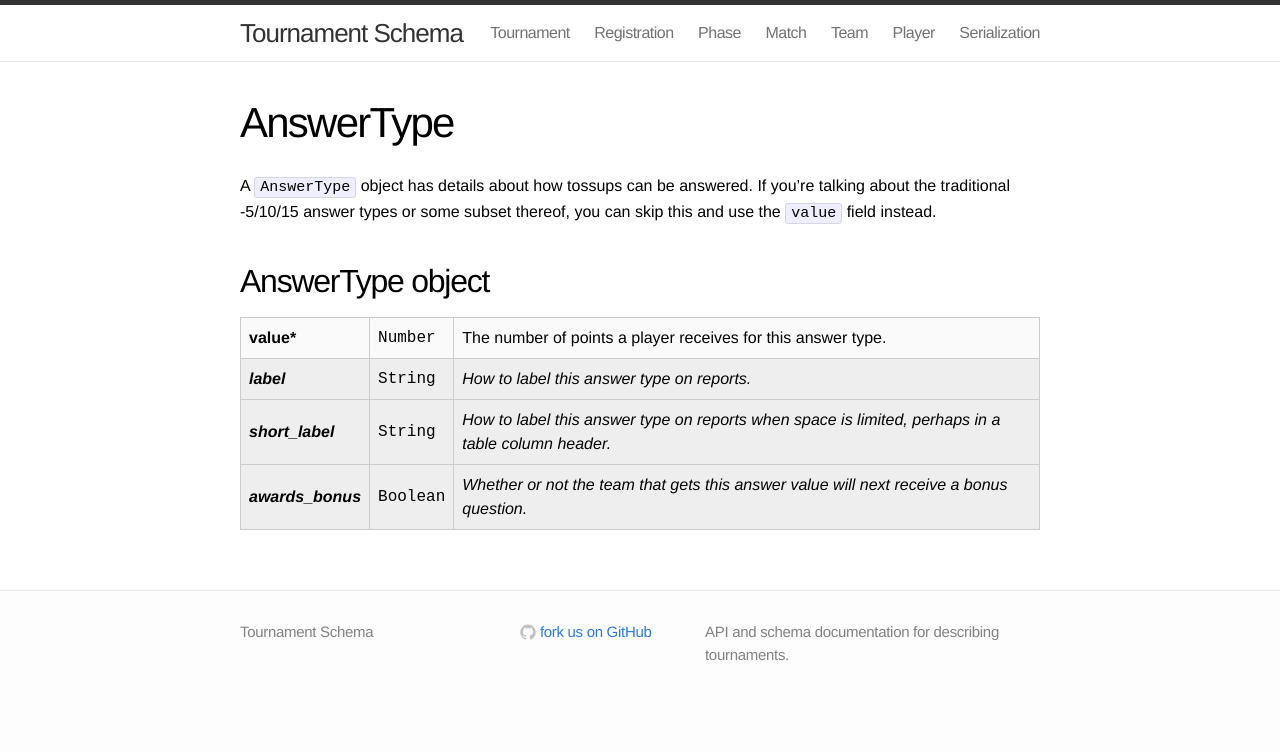
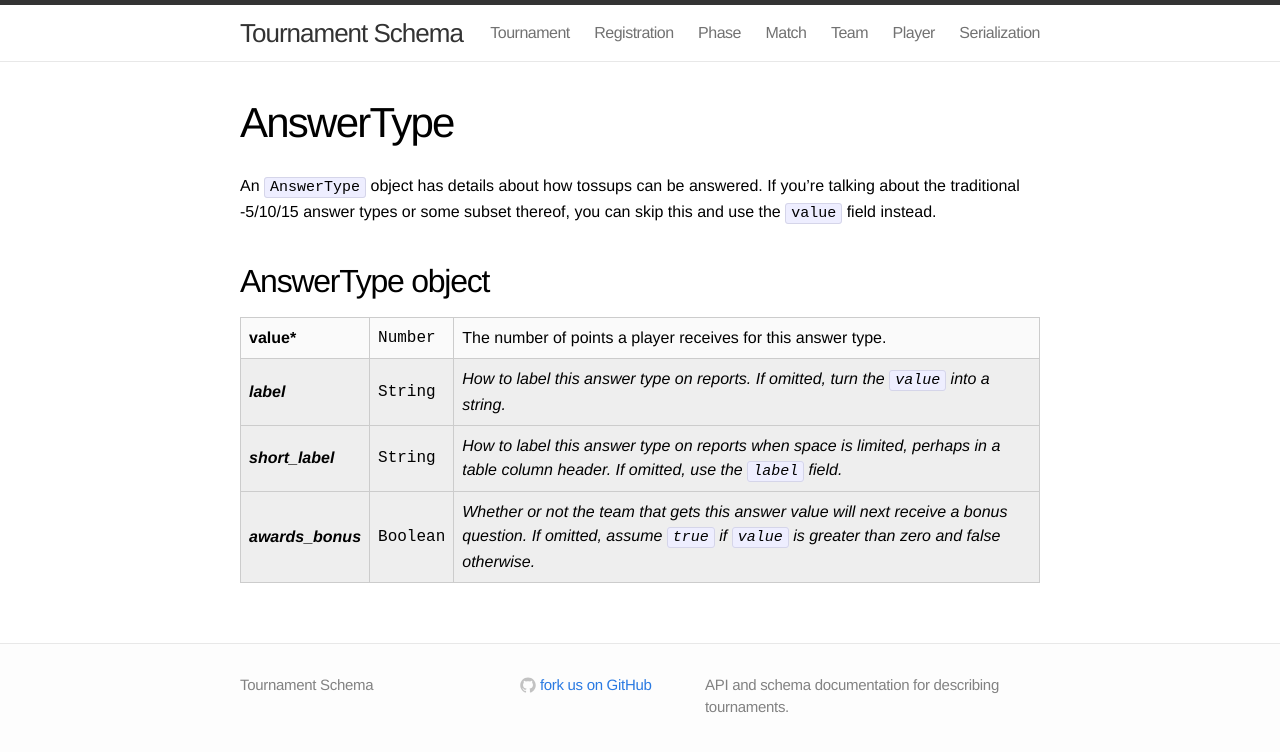
Before and after one commit to quizbowl/schema, a Jekyll site: the page built from answer_type.md, in a window 1280 px wide. Shown: the top 752 px of the page. Built offline with Jekyll 4.4.1, drawn with Linux system fonts in a browser that asks for light colours.

Commit message:
More verbosity around answer types

```diff
--- a/answer_type.md
+++ b/answer_type.md
@@ -2,7 +2,7 @@
 layout: page
 title: AnswerType
 ---
-A `AnswerType` object has details about how tossups can be answered. If you're talking about the traditional -5/10/15 answer types or some subset thereof, you can skip this and use the `value` field instead.
+An `AnswerType` object has details about how tossups can be answered. If you're talking about the traditional -5/10/15 answer types or some subset thereof, you can skip this and use the `value` field instead.
 
 ## AnswerType object
 
@@ -15,16 +15,16 @@ A `AnswerType` object has details about how tossups can be answered. If you're t
   <tr class="optional">
     <th>label</th>
     <td class="type">String</td>
-    <td>How to label this answer type on reports.</td>
+    <td>How to label this answer type on reports. If omitted, turn the <code>value</code> into a string.</td>
   </tr>
   <tr class="optional">
     <th>short_label</th>
     <td class="type">String</td>
-    <td>How to label this answer type on reports when space is limited, perhaps in a table column header.</td>
+    <td>How to label this answer type on reports when space is limited, perhaps in a table column header. If omitted, use the <code>label</code> field.</td>
   </tr>
   <tr class="optional">
     <th>awards_bonus</th>
     <td class="type">Boolean</td>
-    <td>Whether or not the team that gets this answer value will next receive a bonus question.</td>
+    <td>Whether or not the team that gets this answer value will next receive a bonus question. If omitted, assume <code>true</code> if <code>value</code> is greater than zero and false otherwise.</td>
   </tr>
 </tbody></table>
```
